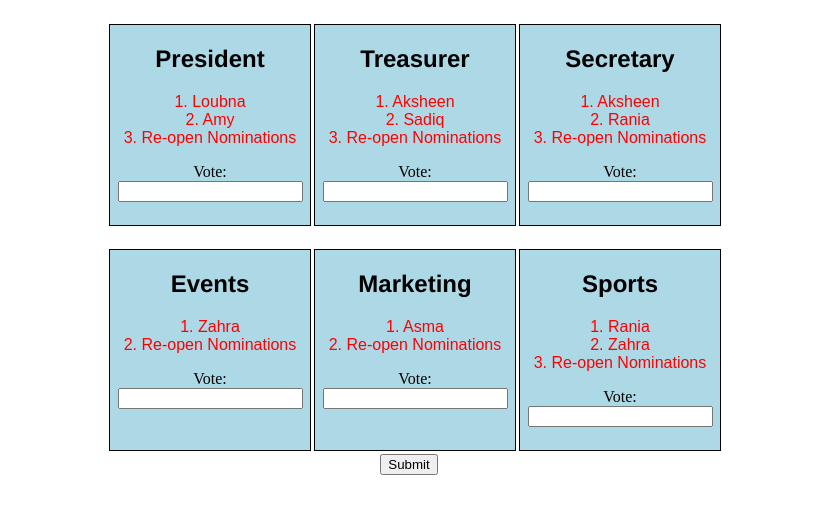
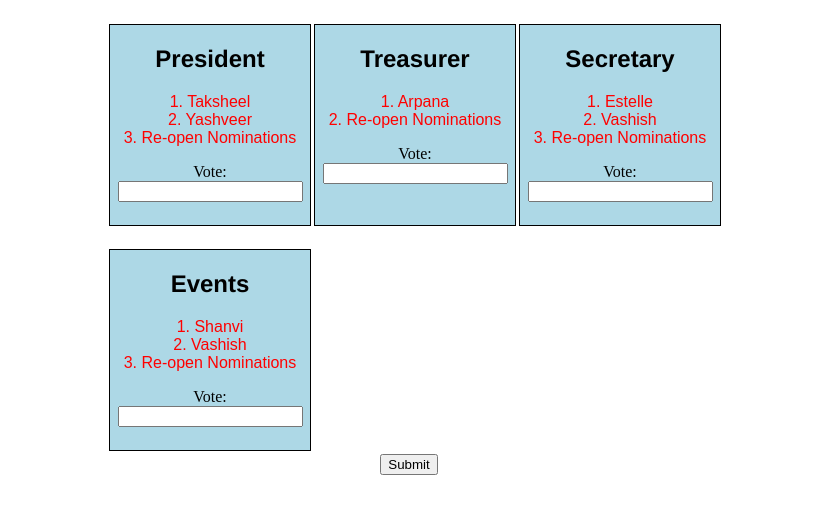
Before and after one commit to FawwaazR/Society_elections, a plain HTML site: page index.html in a window 1280 px wide. Shown: the part 62-576 px from the top of the page, without its empty margins (231-1048 px from the left). Drawn offline with nearby package versions, Linux system fonts and the light colour scheme.

Commit message:
Changes to nominees

```diff
--- a/index.html
+++ b/index.html
@@ -14,7 +14,7 @@
         <div class="president nominees">
             <h2>President</h2>
             <p>
-                1. Loubna<br>2. Amy<br>3. Re-open Nominations
+                1. Taksheel<br>2. Yashveer<br>3. Re-open Nominations
             </p>
             <label for="pres_vote">Vote:</label>
             <input type="text" id="pres_vote" name="pres_vote" autocomplete="off">
@@ -22,7 +22,7 @@
         <div class="treasurer nominees">
             <h2>Treasurer</h2>
             <p>
-                1. Aksheen<br>2. Sadiq<br>3. Re-open Nominations
+                1. Arpana<br>2. Re-open Nominations
             </p>
             <label for="tres_vote">Vote:</label>
             <input type="text" id="tres_vote" name="tres_vote" autocomplete="off">
@@ -30,7 +30,7 @@
         <div class="secretary nominees">
             <h2>Secretary</h2>
             <p>
-                1. Aksheen<br>2. Rania<br>3. Re-open Nominations
+                1. Estelle<br>2. Vashish<br>3. Re-open Nominations
             </p>
             <label for="sec_vote">Vote:</label>
             <input type="text" id="sec_vote" name="sec_vote" autocomplete="off">
@@ -38,12 +38,12 @@
         <div class="events nominees">
             <h2>Events</h2>
             <p>
-                1. Zahra<br>2. Re-open Nominations
+                1. Shanvi<br>2. Vashish<br>3. Re-open Nominations
             </p>
             <label for="eve_vote">Vote:</label>
             <input type="text" id="eve_vote" name="eve_vote" autocomplete="off">
         </div>
-        <div class="marketing nominees">
+        <!-- <div class="marketing nominees">
             <h2>Marketing</h2>
             <p>
                 1. Asma<br>2. Re-open Nominations
@@ -58,7 +58,7 @@
             </p>
             <label for="sp_vote">Vote:</label>
             <input type="text" id="sp_vote" name="sp_vote" autocomplete="off">
-        </div>
+        </div> -->
 
     </div>
     <div class="buttons">
--- a/index.js
+++ b/index.js
@@ -1,16 +1,16 @@
 var president = [0, 0, 0];
-var treasurer = [0, 0, 0];
+var treasurer = [0, 0];
 var secretary = [0, 0, 0];
-var events = [0, 0];
-var marketing = [0, 0];
-var sports = [0, 0, 0];
+var events = [0, 0, 0];
+// var marketing = [0, 0];
+// var sports = [0, 0, 0];
 
-var president_c = ["Loubna", "Amy", "Re-open Nominations"];
-var treasurer_c = ["Aksheen", "Sadiq", "Re-open Nominations"];
-var secretary_c = ["Aksheen", "Rania", "Re-open Nominations"];
-var events_c = ["Zahra", "Re-open Nominations"];
-var marketing_c = ["Asma", "Re-open Nominations"];
-var sports_c = ["Rania", "Zahra", "Re-open Nominations"];
+var president_c = ["Taksheel", "Yashveer", "Re-open Nominations"];
+var treasurer_c = ["Arpana", "Re-open Nominations"];
+var secretary_c = ["Estelle", "Vashish", "Re-open Nominations"];
+var events_c = ["Shanvi", "Vashish", "Re-open Nominations"];
+// var marketing_c = ["Asma", "Re-open Nominations"];
+// var sports_c = ["Rania", "Zahra", "Re-open Nominations"];
 
 
 function register(vote, vote_bank){
@@ -81,8 +81,8 @@ function voting(){
             publish(treasurer, treasurer_c, "treasurer");
             publish(secretary, secretary_c, "secretary");
             publish(events, events_c, "events officer");
-            publish(marketing, marketing_c, "marketing officer");
-            publish(sports, sports_c, "sports officer");
+            // publish(marketing, marketing_c, "marketing officer");
+            // publish(sports, sports_c, "sports officer");
 
             $("p").addClass("results");
             return
@@ -91,15 +91,15 @@ function voting(){
         var tres = parseInt($(".treasurer input").val());
         var sec = parseInt($(".secretary input").val());
         var eve = parseInt($(".events input").val());
-        var mark = parseInt($(".marketing input").val());
-        var sp = parseInt($(".sports input").val());
+        // var mark = parseInt($(".marketing input").val());
+        // var sp = parseInt($(".sports input").val());
 
         register(pres, president);
         register(tres, treasurer);
         register(sec, secretary);
         register(eve, events);
-        register(mark, marketing);
-        register(sp, sports);
+        // register(mark, marketing);
+        // register(sp, sports);
 
         $("input").val("");
     });
```
